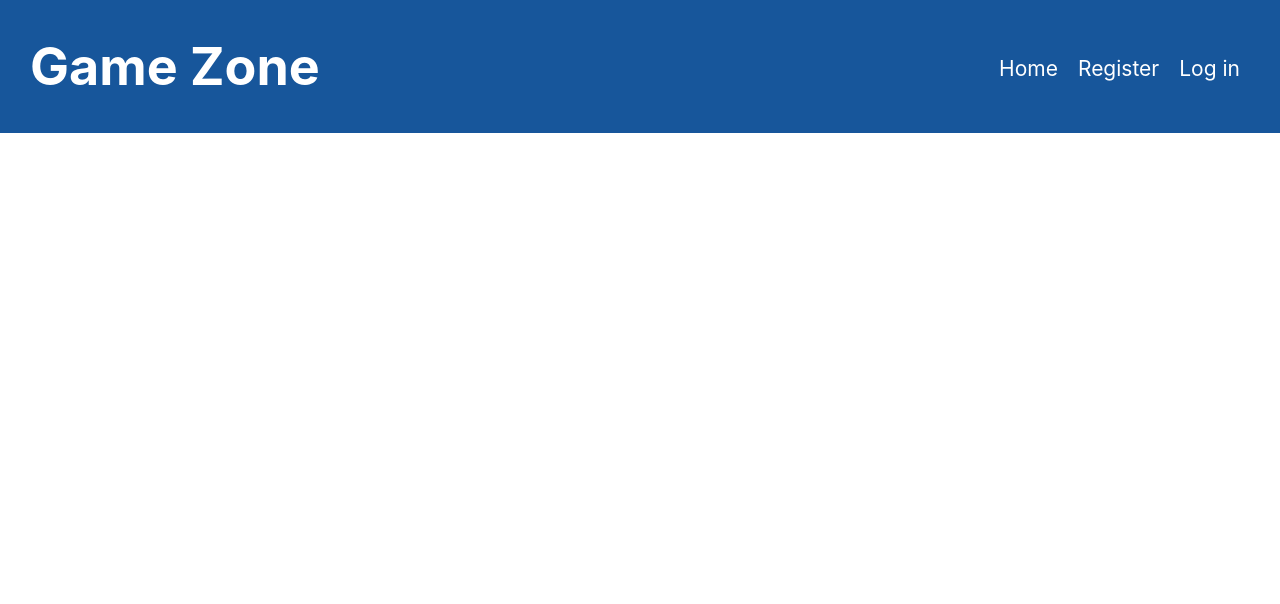
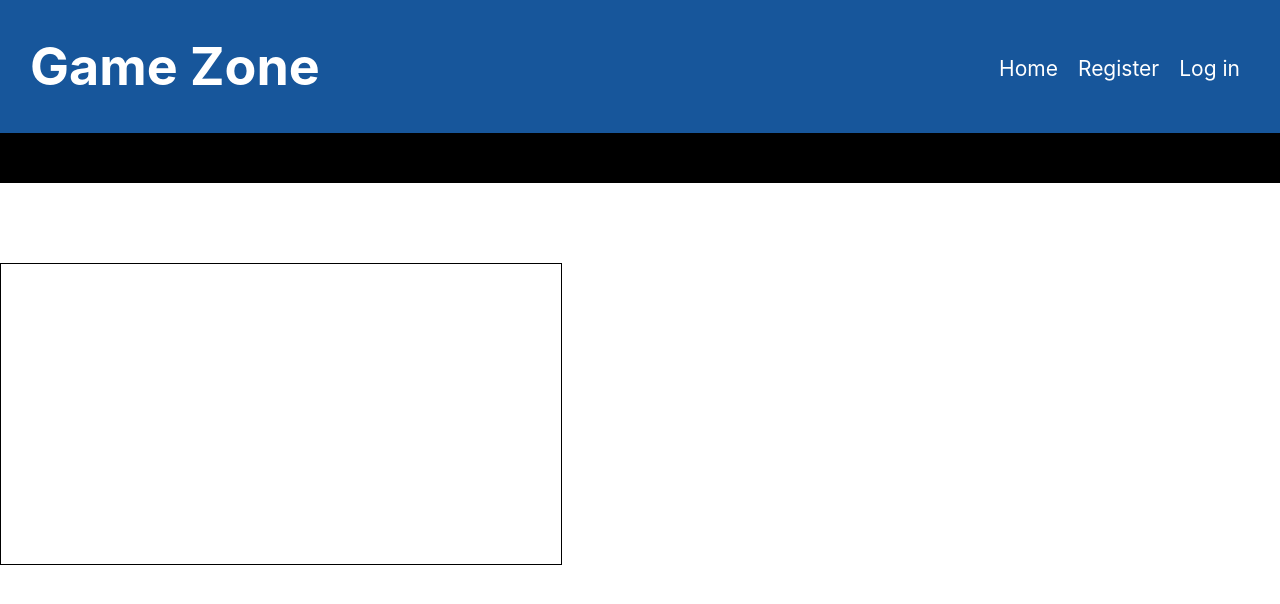
Before and after one commit to OLD-itdev161-fa2023/david-charles-p2, a React (Create React App) app in the folder client/: page /BreakoutLanding in a window 1280 px wide. Shown: the top 604 px of the page. Built offline with nearby package versions, Linux system fonts and the light colour scheme.

Commit message:
component works, game script will not launch

```diff
--- a/client/src/App.js
+++ b/client/src/App.js
@@ -112,7 +112,7 @@ class App extends React.Component {
                 <div>
                   {user ?
                     <React.Fragment>
-                      <p id='gameBtn'>Play Some Games!!!</p>
+                      <Link to="/BreakoutLanding"><p id='gameBtn'>Play Some Games!!!</p></Link>
                     </React.Fragment>:
                     <React.Fragment>
                     <p></p>
@@ -129,6 +129,9 @@ class App extends React.Component {
               <Route
               exact path="/Login"
               render={() => <Login {...authProps} />}/>
+              <Route
+                  exact path="/BreakoutLanding"
+                  render={()=><BreakoutLanding {...authProps}/>}/>
             </Switch>
           </main>
 
--- a/client/src/components/Games/Breakout/BreakoutLanding.js
+++ b/client/src/components/Games/Breakout/BreakoutLanding.js
@@ -1,14 +1,16 @@
+import React from "react";
 
-return(
+class BreakoutLanding extends React.Component{
+    render() {
+        return (
+            <div>
+                <div id="score">0</div>
+                <div class="grid"></div>
+                <script src="./BreakoutGame.js"></script>
+            </div>
 
-    <div>
-        <body>
-            <main>
-                <div id="score">0</div>
-                <div class="grid">
-                </div>
-            </main>
+            )
+    }
+}
 
-        </body>
-    </div>
-)
+export default BreakoutLanding;
```
